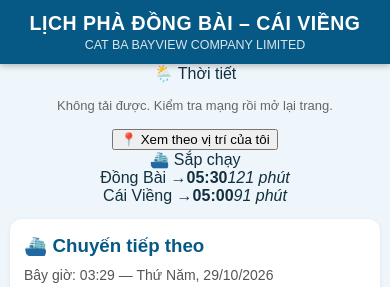
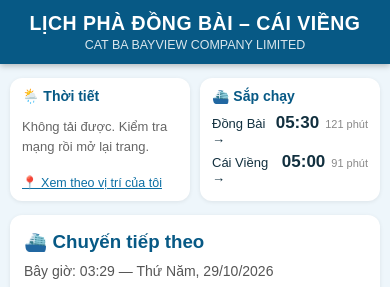
Before and after one commit to phamtrongphuc1986-maker/Lich-Pha-Dong-Bai, a plain HTML site: page index.html in a window 390 px wide. Shown: the top 287 px of the page. Drawn offline with Linux system fonts and the light colour scheme; no server answers.

Commit message:
Add responsive widget styles to style.css

```diff
--- a/style.css
+++ b/style.css
@@ -103,3 +103,38 @@ a.nutFB {
   table { font-size: 16px; }
   .theGia { font-size: 16px; }
 }
+
+/* Hang widget nho tren cung: thoi tiet trai - lich sap chay phai */
+.hangWidget {
+  display: flex; gap: 10px;
+  width: calc(100% - 20px); max-width: 640px;
+  margin: 14px auto 0;
+}
+.widgetTrai, .widgetPhai {
+  flex: 1 1 0; min-width: 0;
+  background: #ffffff; border-radius: 12px;
+  padding: 10px 12px;
+  box-shadow: 0 1px 4px rgba(0,0,0,0.08);
+  text-align: left;
+}
+.wTieuDe { font-weight: bold; color: #075985; font-size: 14px; margin-bottom: 6px; }
+.wDong {
+  display: flex; justify-content: space-between; align-items: baseline;
+  gap: 6px; padding: 3px 0; font-size: 13px;
+}
+.wDong strong { font-size: 17px; font-variant-numeric: tabular-nums; }
+.wDong em { font-style: normal; font-size: 11px; color: #888; white-space: nowrap; }
+.ttDong1 { display: flex; align-items: center; gap: 8px; }
+.ttIconM { font-size: 30px; line-height: 1; }
+.ttNhietM { font-size: 26px; font-weight: bold; font-variant-numeric: tabular-nums; }
+.ttMoTaM { font-size: 12.5px; color: #555; margin-top: 4px; line-height: 1.45; }
+.ttNoiM { font-size: 11.5px; color: #888; margin-top: 2px; }
+.nutViTriMini {
+  background: none; border: none; color: #0b6fa4; font-size: 12.5px;
+  padding: 6px 0 0; cursor: pointer; text-decoration: underline;
+}
+@media (max-width: 380px) {
+  .hangWidget { width: calc(100% - 14px); }
+  .wDong strong { font-size: 16px; }
+  .wDong { font-size: 12px; }
+}
```
